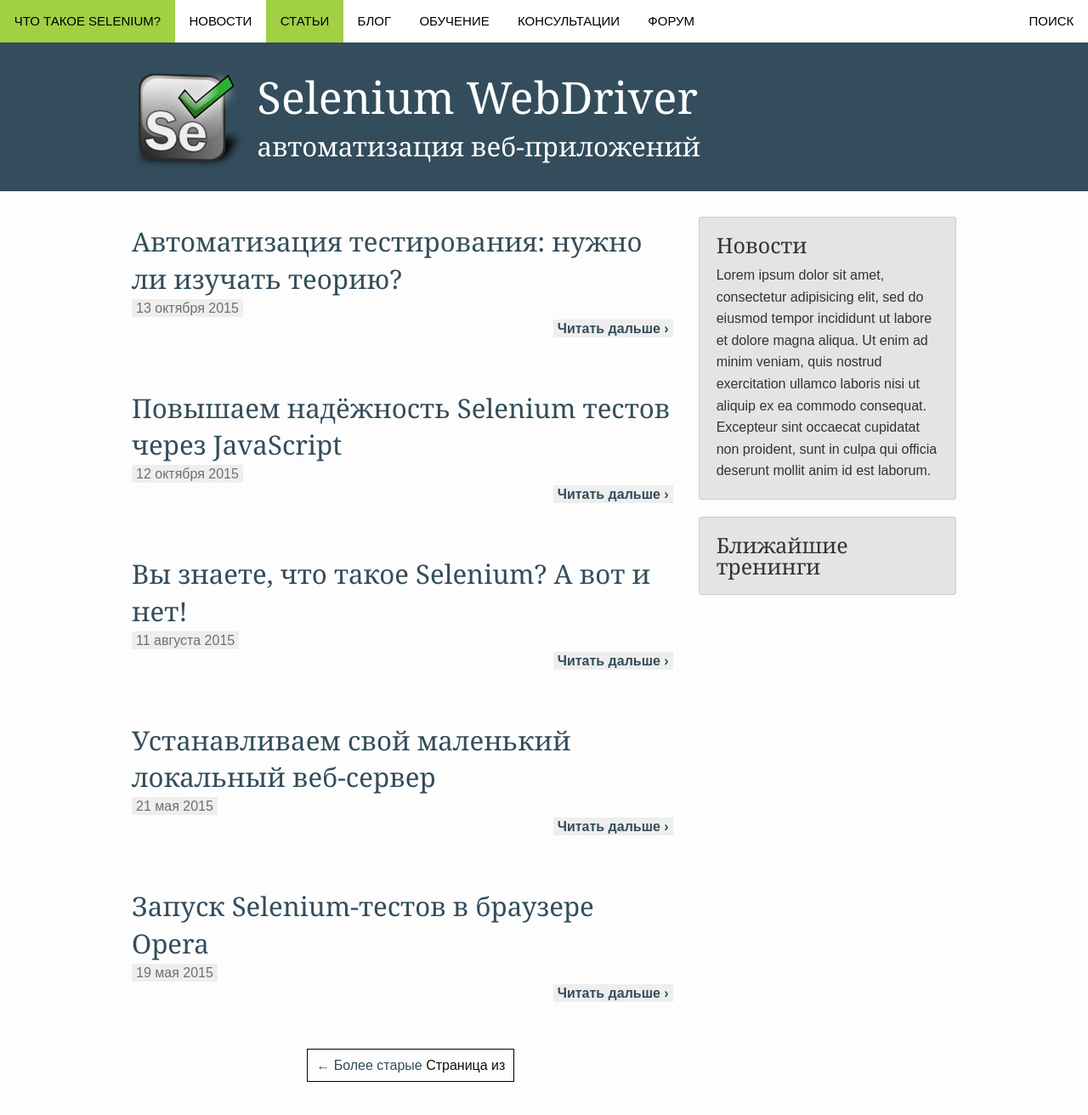
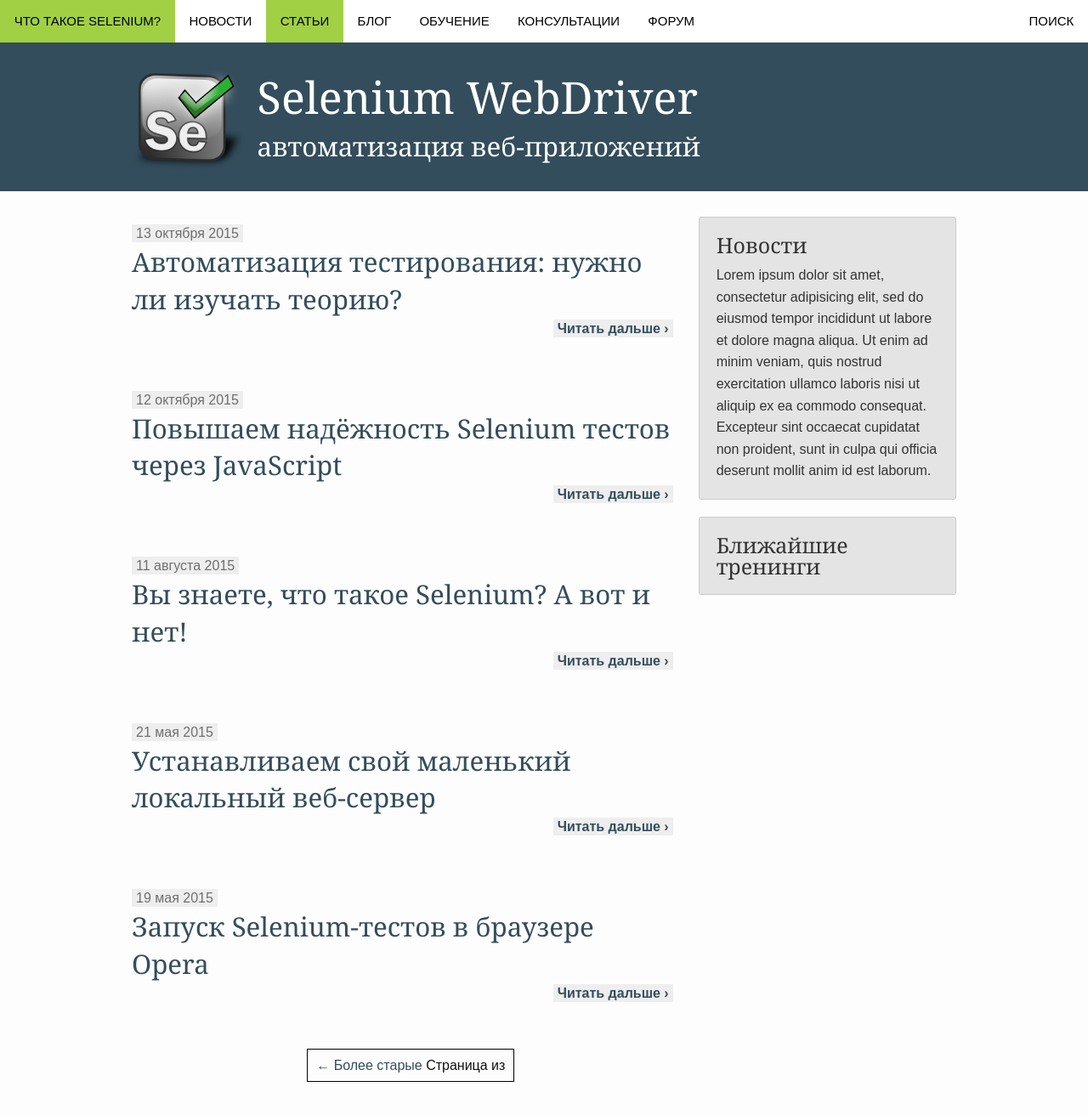
Before and after one commit to mycr7/selenium.ru, a Jekyll site: the page built from pages/pages-root-folder/articles.md, in a window 1280 px wide and 1400 px high. Shown: the top 1312 px of the window at 85% size. Built offline with Jekyll 4.4.1, drawn with Linux system fonts in a browser that asks for light colours; the list of posts is cut into pages by our own code.

Commit message:
Moving publication date above header

```diff
--- a/_includes/_pagination2.html
+++ b/_includes/_pagination2.html
@@ -11,11 +11,8 @@
   {% for post in paginator.posts %}
     <div class="row">
       <div class="small-12 columns b60">
-        <h2><a href="{{ site.url }}{{ post.url }}">{{ post.title }}</a></h2>
-        <div>
-          <div>{% if post.image.thumb %}<a href="{{ site.url }}{{ post.url }}" title="{{ post.title escape_once }}"><img src="{{ site.url }}{{ post.image.thumb }}" class="alignleft" width="150" height="150" alt="{{ post.title escape_once }}"></a>{% endif %}</div>
+        <div><span class="subheader" style="padding: 2px 5px; background-color: #eee">{{ post.date | date: "%e" }}
           {% assign m = post.date | date: "%-m" %}
-          <div><span class="subheader" style="padding: 2px 5px; background-color: #eee">{{ post.date | date: "%e" }}
           {% case m %}
 {% when '1' %}января
 {% when '2' %}февраля
@@ -31,6 +28,9 @@
 {% when '12' %}декабря
 {% endcase %}
           {{ post.date | date: "%Y" }}</span></div>
+        <h2><a href="{{ site.url }}{{ post.url }}">{{ post.title }}</a></h2>
+        <div>
+          <div>{% if post.image.thumb %}<a href="{{ site.url }}{{ post.url }}" title="{{ post.title escape_once }}"><img src="{{ site.url }}{{ post.image.thumb }}" class="alignleft" width="150" height="150" alt="{{ post.title escape_once }}"></a>{% endif %}</div>
           <div>{% if post.meta_description %}{{ post.meta_description | strip_html | escape }}{% elsif post.teaser %}{{ post.teaser | markdownify }}{% endif %}</div>
         </div>
         <div style="text-align: right">
```
Lines whose indentation alone changed are shown as unchanged.
